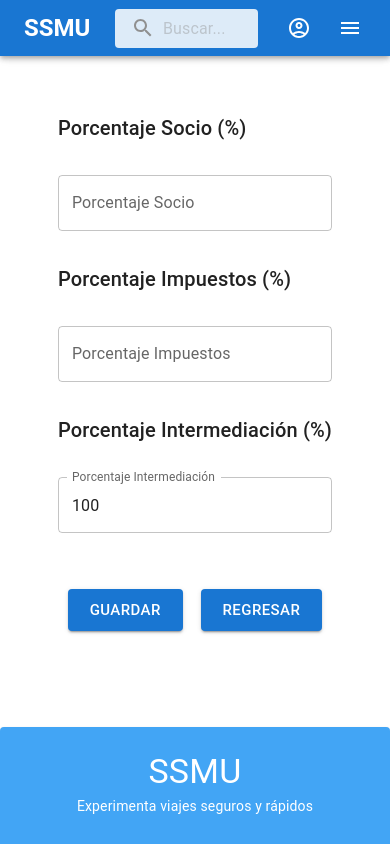
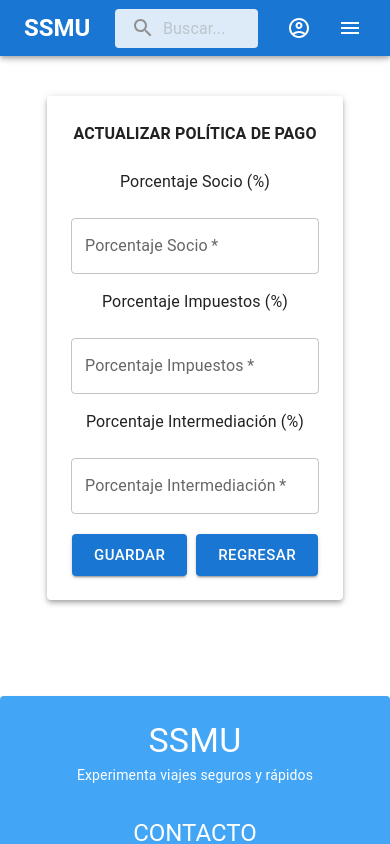
Before and after one commit to CodeF-ctory2023/front, a Next.js app: page /GestionFinanciera/GestionDeCuenta/PoliticasDePago in a window 390 px wide. Shown: the top 844 px of the page. Built offline with nearby package versions, Linux system fonts and the light colour scheme.

Commit message:
feat: change visual design and responsiveness

```diff
--- a/pages/GestionFinanciera/GestionDeCuenta/PoliticasDePago/index.tsx
+++ b/pages/GestionFinanciera/GestionDeCuenta/PoliticasDePago/index.tsx
@@ -1,142 +1,259 @@
 import { Layout } from '@/components/GestionFinanciera/Layout';
-import { Alert, Button, Grid, TextField, Typography } from '@mui/material';
+import {
+  Alert,
+  Button,
+  Grid,
+  LinearProgress,
+  Paper,
+  Snackbar,
+  TextField,
+  Typography,
+} from '@mui/material';
 
+import axios from 'axios';
+import { useRouter } from 'next/router';
 import { useState } from 'react';
-import { useRouter } from 'next/router';
-import axios from "axios"
-
-
-
+import { NumericFormat } from 'react-number-format';
 
 const PoliticasDePagoPage = () => {
   const router = useRouter();
 
-  const [inputValue1, setInputValue1] = useState('');
-  const [inputValue2, setInputValue2] = useState('');
-  const [error1, setError1] = useState('');
-  const [error2, setError2] = useState('');
-  const [sumError, setSumError] = useState('');
+  const [values, setValues] = useState({
+    associate: '',
+    taxes: '',
+    platform: '',
+  });
+  const [validateErrors, setValidateErrors] = useState({
+    associate: '',
+    taxes: '',
+    platform: '',
+    sum: '',
+  });
+  const [submitError, setSubmitError] = useState('');
+  const [submitStatus, setSubmitStatus] = useState<
+    'not submitted' | 'pending' | 'error' | 'success'
+  >('not submitted');
 
-  const handleInputChange1 = (e: React.ChangeEvent<HTMLInputElement>) => {
-    setInputValue1(e.target.value);
-    setError1(''); // Clear any previous error when input changes.
-    setSumError(''); // Clear sum error
+  const updateFieldValue = (e: {
+    target: { name: string; value: string | unknown };
+  }) => {
+    const { name, value } = e.target;
+
+    setValues({
+      ...values,
+      [name]: value,
+    });
+
+    setValidateErrors({
+      associate: '',
+      taxes: '',
+      platform: '',
+      sum: '',
+    }); // Clear any previous error when input changes.
   };
 
-  const handleInputChange2 = (e: React.ChangeEvent<HTMLInputElement>) => {
-    setInputValue2(e.target.value);
-    setError2(''); // Clear any previous error when input changes.
-    setSumError(''); // Clear sum error
+  const calculateComplement = (e: {
+    target: { name: string; value: string | unknown };
+  }) => {
+    const names = ['associate', 'taxes', 'platform'];
+    const filled = names.filter((name) => {
+      const keyName = name as keyof typeof values;
+      return values[keyName].length > 0;
+    });
+    if (filled.length == 3) return; // dont update if all fields are filled
+    const othersFilled = filled.filter((name) => name !== e.target.name);
+    if (othersFilled.length == 2) {
+      const othersValues = othersFilled.map((name) => {
+        const keyName = name as keyof typeof values;
+        return parseFloat(values[keyName]);
+      });
+      const complement = Math.fround(
+        100 - othersValues.reduce((a, b) => a + b, 0)
+      );
+      if (complement <= 0 || complement >= 100) return;
+
+      const keyName = e.target.name as keyof typeof values;
+      setValues({
+        ...values,
+        [keyName]: complement.toFixed(2).toString(),
+      });
+    }
   };
 
-  const handleSubmit = (e: React.FormEvent) => {
+  const handleSubmit = async (e: React.FormEvent) => {
     e.preventDefault();
 
-    const numericValue1 = parseFloat(inputValue1);
-    const numericValue2 = parseFloat(inputValue2);
+    const associateValue = parseFloat(values.associate);
+    const taxesValue = parseFloat(values.taxes);
+    const platformValue = parseFloat(values.platform);
+    const sum = associateValue + taxesValue + platformValue;
 
-    if (isNaN(numericValue1) || numericValue1 <= 0 || numericValue1 >= 100) {
-      setError1(
-        'El valor del porcentaje de socio debe ser mayor que 0 y menor que 100.'
-      );
+    const validAssociate =
+      !isNaN(associateValue) && associateValue > 0 && associateValue < 100;
+    const validTaxes = !isNaN(taxesValue) && taxesValue > 0 && taxesValue < 100;
+    const validPlatform =
+      !isNaN(platformValue) && platformValue > 0 && platformValue < 100;
+    const validSum = sum == 100;
+
+    if (!validAssociate || !validTaxes || !validPlatform || !validSum) {
+      setValidateErrors({
+        associate: !validAssociate
+          ? 'Ingrese un porcentaje válido (0-100)'
+          : '',
+        taxes: !validTaxes ? 'Ingrese un porcentaje válido (0-100)' : '',
+        platform: !validPlatform ? 'Ingrese un porcentaje válido (0-100)' : '',
+        sum: !validSum ? 'La suma de los porcentajes debe ser 100' : '',
+      });
       return;
     }
 
-    if (isNaN(numericValue2) || numericValue2 <= 0 || numericValue2 >= 100) {
-      setError2(
-        'El valor del porcentaje de impuestos debe ser mayor que 0 y menor que 100.'
-      );
-      return;
-    }
+    setValidateErrors({
+      associate: '',
+      taxes: '',
+      platform: '',
+      sum: '',
+    }); // reset errors
+    setSubmitError('');
 
-    const sum = 100 - (numericValue1 + numericValue2);
-
-    if (sum > 100 || sum < 0) {
-      setSumError(
-        'El porcentaje de intermediación debe ser mayor que 0 y menor que 100.'
-      );
-      return;
-    }
-    else{
-      const fecha=new Date();
-      axios.post("http://localhost:8080/ssmu-api/policies/create",{associate:numericValue1,taxes:numericValue2,platform:sum,date:`${fecha.getFullYear()}-${fecha.getMonth() + 1}-${fecha.getDate()}` })
-      setInputValue1(''); // Establecer el campo 1 como vacío
-      setInputValue2(''); // Establecer el campo 2 como vacío
-      return;
-    }
-
-    // Resto del código para guardar los valores si todo está correcto
+    setSubmitStatus('pending');
+    const fecha = new Date();
+    axios
+      .post('http://localhost:8080/ssmu-api/policies/create', {
+        associate: associateValue,
+        taxes: taxesValue,
+        platform: platformValue,
+        date: fecha.toISOString().split('T')[0], // formato YYYY-MM-DD
+      })
+      .then((response) => {
+        if (response.status == 200) {
+          setValues({
+            associate: '',
+            taxes: '',
+            platform: '',
+          }); // reset form
+          setSubmitStatus('success');
+        } else {
+          setSubmitStatus('error');
+        }
+      })
+      .catch((error) => {
+        if (error.response) {
+          setSubmitError(error.response.data.message);
+        } else {
+          setSubmitError('Error al conectar con el servidor');
+        }
+        setSubmitStatus('error');
+      });
   };
-
-  const resultado =
-    100 - (parseFloat(inputValue1) + parseFloat(inputValue2) || 0);
 
   return (
     <Layout>
-      <form onSubmit={handleSubmit} className='text-base flex flex-col'>
-        <div className='flex flex-col md:flex-row gap-6 my-4'>
+      <Paper
+        component='form'
+        elevation={4}
+        className='p-6'
+        onSubmit={handleSubmit}
+      >
+        <div className='flex justify-center'>
+          <Typography variant='subtitle1' fontWeight={600} gutterBottom>
+            ACTUALIZAR POLÍTICA DE PAGO
+          </Typography>
+        </div>
+        <div className='flex flex-col md:flex-row items-center gap-6 my-4'>
           <div className='flex-1'>
-            <Typography variant='h6' gutterBottom>
+            <Typography
+              variant='body1'
+              component='label'
+              htmlFor='associate'
+              gutterBottom
+            >
               Porcentaje Socio (%)
             </Typography>
           </div>
           <div className='flex-2'>
-            <TextField
-              id='input1'
-              value={inputValue1}
-              onChange={handleInputChange1}
-              type='number'
+            <NumericFormat
+              customInput={TextField}
+              required
+              decimalScale={2}
+              error={validateErrors.associate.length > 0}
+              helperText={validateErrors.associate}
               label='Porcentaje Socio'
+              id='associate'
+              name='associate'
+              value={values.associate}
               variant='outlined'
-              className='w-full'
+              className='w-xs max-w-xs'
+              onChange={updateFieldValue}
+              onFocus={calculateComplement}
             />
           </div>
         </div>
 
-        <div className='flex flex-col md:flex-row gap-6 my-4'>
+        <div className='flex flex-col md:flex-row items-center gap-6 my-4'>
           <div className='flex-1'>
-            <Typography variant='h6' gutterBottom>
+            <Typography
+              variant='body1'
+              component='label'
+              htmlFor='taxes'
+              gutterBottom
+            >
               Porcentaje Impuestos (%)
             </Typography>
           </div>
           <div className='flex-2'>
-            <TextField
-              id='input2'
-              value={inputValue2}
-              onChange={handleInputChange2}
-              type='number'
+            <NumericFormat
+              customInput={TextField}
+              required
+              decimalScale={2}
+              error={validateErrors.taxes.length > 0}
+              helperText={validateErrors.taxes}
               label='Porcentaje Impuestos'
+              id='taxes'
+              name='taxes'
+              value={values.taxes}
               variant='outlined'
-              className='w-full'
+              className='w-xs max-w-xs'
+              onChange={updateFieldValue}
+              onFocus={calculateComplement}
             />
           </div>
         </div>
 
-        <div className='flex flex-col md:flex-row gap-6 my-4'>
+        <div className='flex flex-col md:flex-row items-center gap-6 my-4'>
           <div className='flex-1'>
-            <Typography variant='h6' gutterBottom>
+            <Typography
+              variant='body1'
+              component='label'
+              htmlFor='platform'
+              gutterBottom
+            >
               Porcentaje Intermediación (%)
             </Typography>
           </div>
           <div className='flex-2'>
-            <TextField
-              value={resultado}
-              inputProps={{ readOnly: true }}
+            <NumericFormat
+              customInput={TextField}
+              required
+              decimalScale={2}
+              error={validateErrors.platform.length > 0}
+              helperText={validateErrors.platform}
               label='Porcentaje Intermediación'
+              id='platform'
+              name='platform'
+              value={values.platform}
               variant='outlined'
-              className='w-full'
-              InputProps={{
-                readOnly: true,
-              }}
+              className='w-xs max-w-xs'
+              onChange={updateFieldValue}
+              onFocus={calculateComplement}
             />
           </div>
         </div>
 
-        <div style={{ marginTop: '20px' }}>
-          {/* Mostrar mensajes de error */}
-          {error1 && <Alert severity='error'>{error1}</Alert>}
-          {error2 && <Alert severity='error'>{error2}</Alert>}
-          {sumError && <Alert severity='error'>{sumError}</Alert>}
+        <div className='w-full px-4 justify-center'>
+          {validateErrors.sum.length > 0 && (
+            <Alert severity='error'>{validateErrors.sum}</Alert>
+          )}
+          {submitStatus === 'pending' && <LinearProgress className='m-4' />}
         </div>
 
         <div style={{ marginTop: '20px' }}>
@@ -153,7 +270,26 @@ const PoliticasDePagoPage = () => {
             </Button>
           </Grid>
         </div>
-      </form>
+      </Paper>
+
+      <Snackbar
+        open={submitStatus === 'success' || submitStatus === 'error'}
+        autoHideDuration={5000}
+        onClose={() => {
+          setSubmitStatus('not submitted');
+          setTimeout(() => {
+            setSubmitError('');
+          }, 100);
+        }}
+      >
+        {submitStatus === 'success' ? (
+          <Alert severity='success'>
+            Política de pago registrada exitosamente.
+          </Alert>
+        ) : (
+          <Alert severity='error'>{submitError}</Alert>
+        )}
+      </Snackbar>
     </Layout>
   );
 };
```
